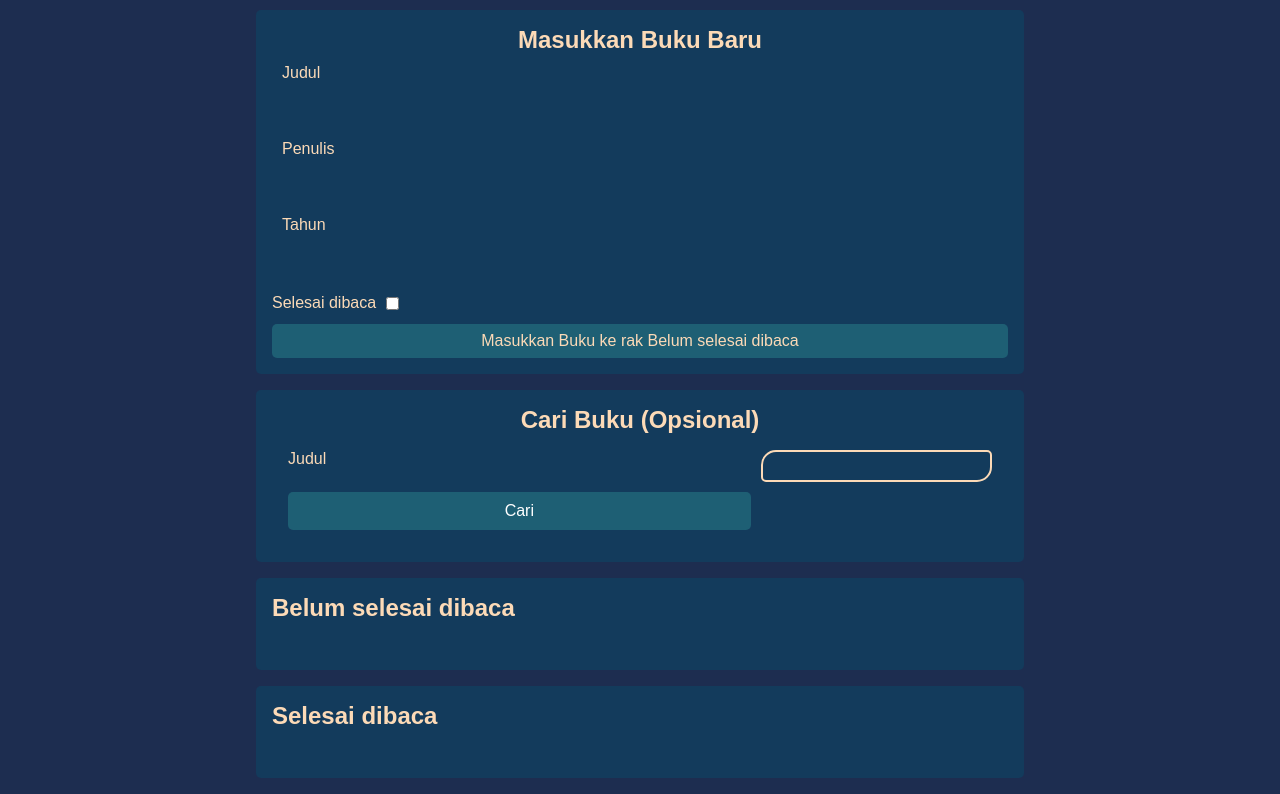
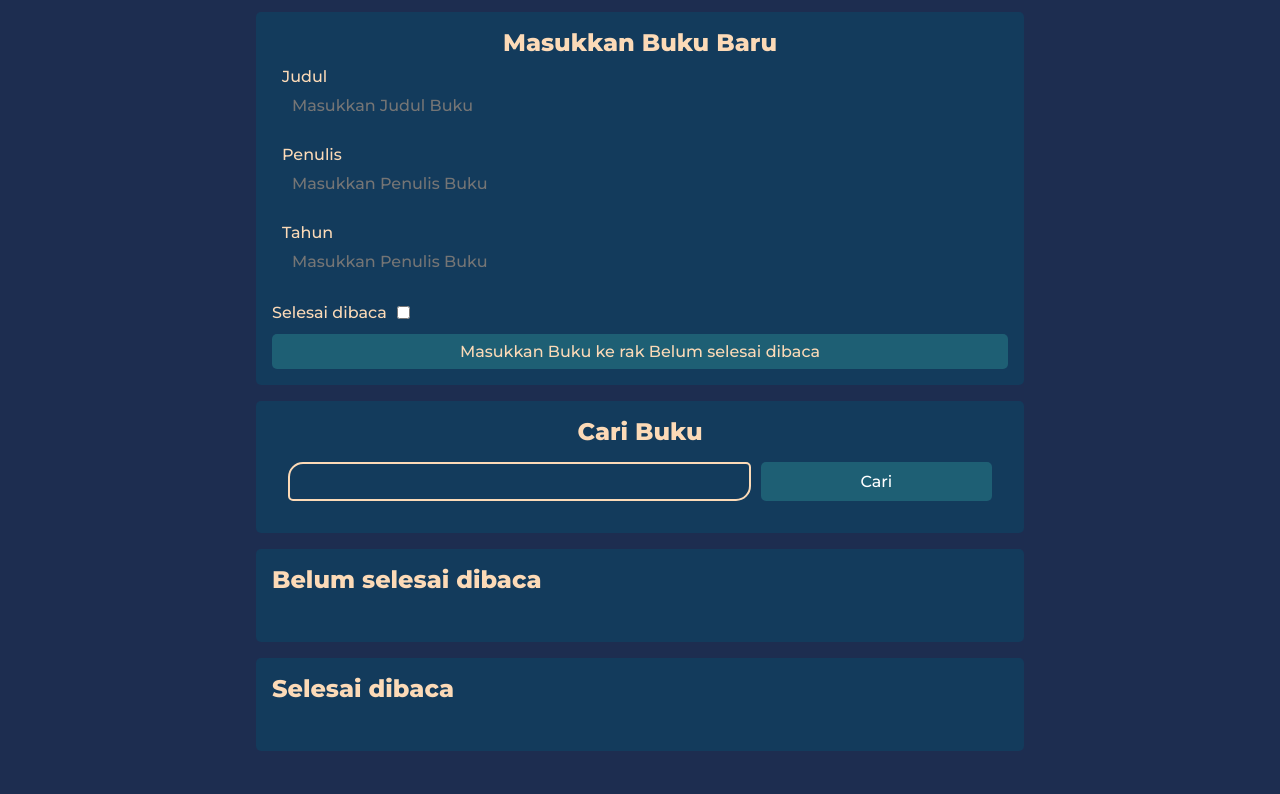
Before and after one commit to fikridzkr/bookcaseapp, a plain HTML site: page index.html in a window 1280 px wide. Shown: the part 67-861 px from the top of the page. After the commit the page ends 834 px from the top, so only its background shows below. Drawn offline with Linux system fonts and the light colour scheme.

Commit message:
edit tag

```diff
--- a/index.html
+++ b/index.html
@@ -10,7 +10,7 @@
     <title>Bookshelf Apps</title>
     <link rel="preconnect" href="https://fonts.gstatic.com" />
     <link
-      href="https://fonts.googleapis.com/css2?family=Open+Sans:wght@300;400;600;700;800&display=swap"
+      href="https://fonts.googleapis.com/css2?family=Montserrat:ital,wght@0,500;0,800;1,300&display=swap"
       rel="stylesheet"
     />
     <link rel="stylesheet" href="css/style.css" />
@@ -22,18 +22,33 @@
     <main>
       <section class="input_section">
         <h2>Masukkan Buku Baru</h2>
-        <form id="inputBook">
+        <form id="inputBook" autocomplete="off">
           <div class="input">
             <label for="inputBookTitle">Judul</label>
-            <input id="inputBookTitle" type="text" required />
+            <input
+              id="inputBookTitle"
+              type="text"
+              required
+              placeholder="Masukkan Judul Buku"
+            />
           </div>
           <div class="input">
             <label for="inputBookAuthor">Penulis</label>
-            <input id="inputBookAuthor" type="text" required />
+            <input
+              id="inputBookAuthor"
+              type="text"
+              required
+              placeholder="Masukkan Penulis Buku"
+            />
           </div>
           <div class="input">
             <label for="inputBookYear">Tahun</label>
-            <input id="inputBookYear" type="number" required />
+            <input
+              id="inputBookYear"
+              type="number"
+              required
+              placeholder="Masukkan Penulis Buku"
+            />
           </div>
           <div class="input_inline">
             <label for="inputBookIsComplete">Selesai dibaca</label>
@@ -47,9 +62,8 @@
       </section>
 
       <section class="search_section">
-        <h2>Cari Buku (Opsional)</h2>
+        <h2>Cari Buku</h2>
         <form id="searchBook">
-          <label for="searchBookTitle">Judul</label>
           <input id="searchBookTitle" type="text" />
           <button id="searchSubmit" type="submit">Cari</button>
         </form>
```
